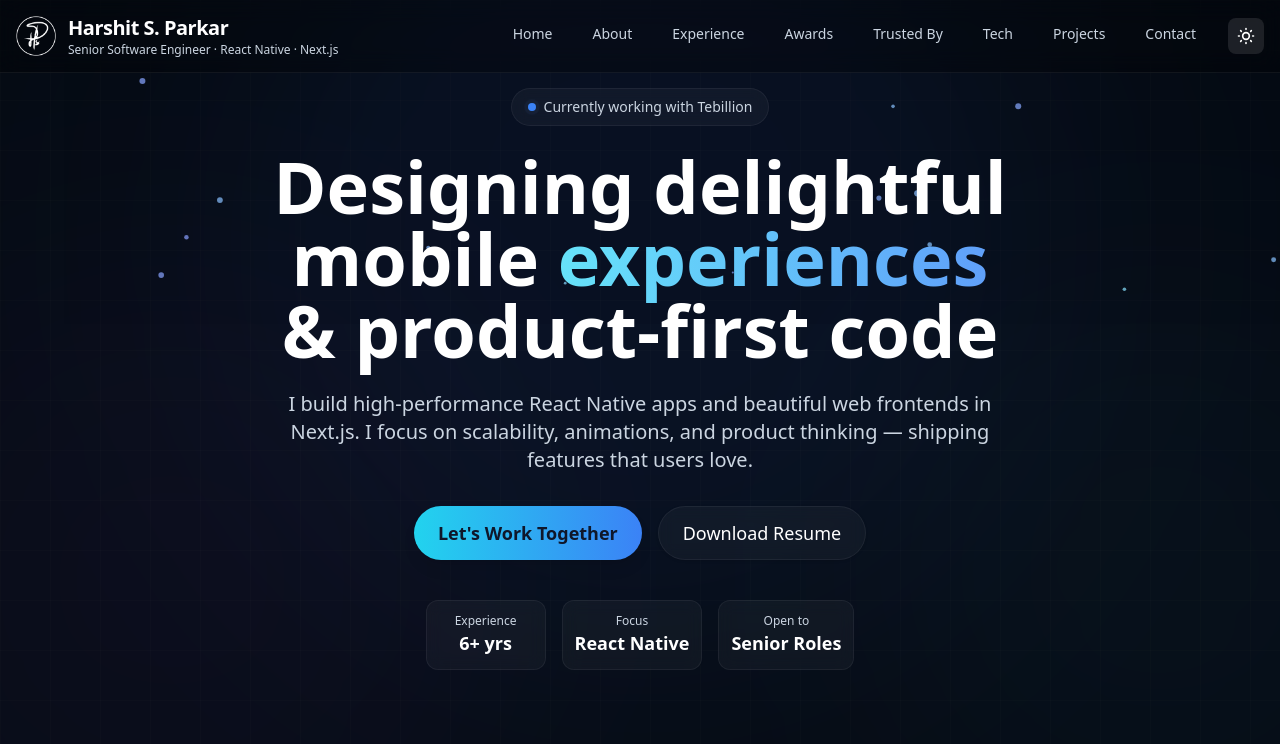
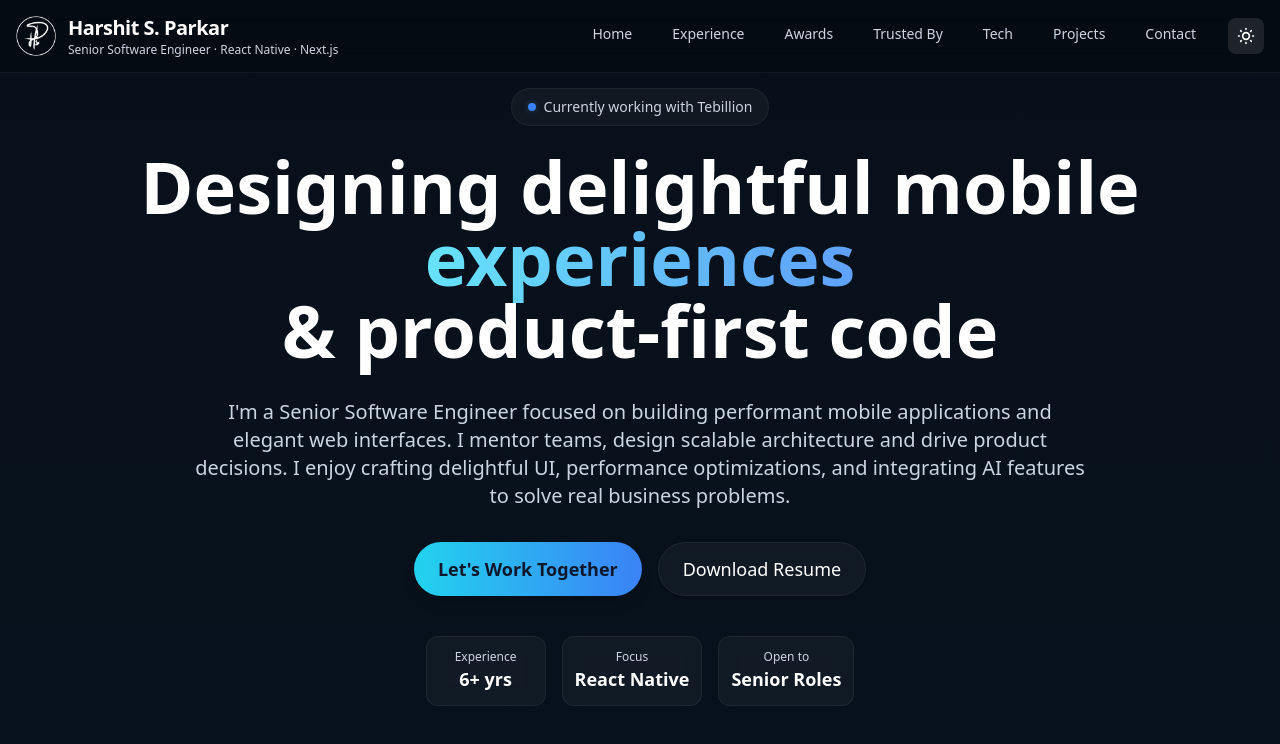
Before and after one commit to harshitparkar/harshitparkar.github.io, a Next.js app: page / in a window 1280 px wide. Shown: the top 744 px of the page. Built offline with nearby package versions, Linux system fonts and the light colour scheme.

Commit message:
Redesign for home page done

```diff
--- a/app/page.jsx
+++ b/app/page.jsx
@@ -1,11 +1,11 @@
 'use client';
 import React from 'react';
 import Cursor from '../components/Cursor';
-import Background from '../components/Background';
+
 import SectionDivider from '../components/SectionDivider';
 import Header from '../components/Header';
 import Hero from '../components/Hero';
-import About from '../components/About';
+
 import TrustedBy from '../components/TrustedBy';
 
 import TechStack from '../components/TechStack';
@@ -32,15 +32,10 @@ export default function Page() {
 
       <Cursor />
       <Header onNav={scrollToId} />
-      {/* Dynamic Background */}
-      <Background />
+
 
       <main id="home" className="pt-16 w-full px-3 md:px-4 lg:px-5 relative z-0">
         <Hero onNav={scrollToId} />
-
-        <SectionDivider />
-        <About />
-
         <SectionDivider />
         <Experience />
 
--- a/components/About.jsx
+++ /dev/null
@@ -1,12 +0,0 @@
-import React from 'react';
-
-export default function About() {
-  return (
-    <section id="about" className="section-pad">
-      <div className="max-w-6xl mx-auto glass rounded-[15px] p-6 border border-divider">
-        <h3 className="text-2xl font-semibold text-primary">About</h3>
-        <p className="text-secondary mt-3 leading-relaxed">I'm a Senior Software Engineer focused on building performant mobile applications and elegant web interfaces. I mentor teams, design scalable architecture and drive product decisions. I enjoy crafting delightful UI, performance optimizations, and integrating AI features to solve real business problems.</p>
-      </div>
-    </section>
-  );
-}
--- a/components/Background.jsx
+++ /dev/null
@@ -1,50 +0,0 @@
-'use client';
-import React from 'react';
-import { useTheme } from '../contexts/ThemeContext';
-
-export default function Background() {
-    const { theme } = useTheme();
-
-    return (
-        <div className="fixed inset-0 z-[-1] overflow-hidden pointer-events-none">
-            {/* Base Background Color */}
-            <div className={`absolute inset-0 transition-colors duration-700 ${theme === 'dark' ? 'bg-[#050b14]' : 'bg-slate-50'
-                }`} />
-
-            {/* Grid Pattern */}
-            <div
-                className={`absolute inset-0 opacity-[0.4] transition-opacity duration-700 ${theme === 'dark' ? 'opacity-[0.3]' : 'opacity-[0.4]'
-                    }`}
-                style={{
-                    backgroundImage: `linear-gradient(${theme === 'dark' ? 'rgba(255,255,255,0.03)' : 'rgba(0,0,0,0.03)'} 1px, transparent 1px),
-                           linear-gradient(90deg, ${theme === 'dark' ? 'rgba(255,255,255,0.03)' : 'rgba(0,0,0,0.03)'} 1px, transparent 1px)`,
-                    backgroundSize: '50px 50px'
-                }}
-            />
-
-            {/* Spotlight Effect - Main Top Center */}
-            <div
-                className={`absolute top-[-20%] left-1/2 -translate-x-1/2 w-[800px] h-[800px] rounded-full blur-[120px] opacity-40 mix-blend-screen transition-all duration-700 ${theme === 'dark'
-                        ? 'bg-blue-900/30'
-                        : 'bg-blue-200/50'
-                    }`}
-            />
-
-            {/* Secondary Glow - Bottom Left */}
-            <div
-                className={`absolute bottom-[-10%] left-[-10%] w-[600px] h-[600px] rounded-full blur-[100px] opacity-30 mix-blend-screen transition-all duration-700 ${theme === 'dark'
-                        ? 'bg-purple-900/20'
-                        : 'bg-purple-200/40'
-                    }`}
-            />
-
-            {/* Secondary Glow - Right Center */}
-            <div
-                className={`absolute top-[40%] right-[-10%] w-[500px] h-[500px] rounded-full blur-[100px] opacity-30 mix-blend-screen transition-all duration-700 ${theme === 'dark'
-                        ? 'bg-cyan-900/20'
-                        : 'bg-cyan-200/40'
-                    }`}
-            />
-        </div>
-    );
-}
--- a/components/Header.jsx
+++ b/components/Header.jsx
@@ -26,7 +26,7 @@ export default function Header({ onNav }) {
     }
   }
 
-  const items = ['home', 'about', 'experience', 'awards', 'trusted-by', 'tech', 'projects', 'contact'];
+  const items = ['home', 'experience', 'awards', 'trusted-by', 'tech', 'projects', 'contact'];
 
   return (
     <header className="fixed inset-x-0 top-0 z-50 backdrop-blur-md bg-header border-b border-divider">
--- a/components/Hero.jsx
+++ b/components/Hero.jsx
@@ -1,6 +1,6 @@
 'use client';
 import React from 'react';
-import ParticleField from './ParticleField';
+
 import StatCard from './StatCard';
 
 import { PROFILE_CONFIG } from '../data/profileConfig';
@@ -8,9 +8,9 @@ import { PROFILE_CONFIG } from '../data/profileConfig';
 export default function Hero({ onNav }) {
   const { isAvailable } = PROFILE_CONFIG;
   return (
-    <section className="max-w-6xl mx-auto section-pad relative">
-      <div className="absolute inset-0 -z-10"><ParticleField /></div>
-      <div className="text-center max-w-4xl mx-auto">
+    <section className="max-w-7xl mx-auto section-pad relative">
+
+      <div className="text-center max-w-5xl mx-auto">
         <div className="inline-flex items-center gap-2 px-4 py-2 rounded-full glass border border-divider mb-6 hover:bg-white/5 transition-colors">
           <span className="relative flex h-2 w-2">
             <span className={`animate-ping absolute inline-flex h-full w-full rounded-full opacity-75 ${isAvailable ? 'bg-green-400' : 'bg-blue-400'}`}></span>
@@ -30,9 +30,10 @@ export default function Hero({ onNav }) {
           & product-first code
         </h1>
 
-        <p className="mt-6 text-lg md:text-xl text-secondary max-w-3xl mx-auto leading-relaxed">
-          I build high-performance React Native apps and beautiful web frontends in Next.js.
-          I focus on scalability, animations, and product thinking — shipping features that users love.
+        <p className="mt-8 text-lg md:text-xl text-secondary max-w-4xl mx-auto leading-relaxed">
+          I'm a Senior Software Engineer focused on building performant mobile applications and elegant web interfaces.
+          I mentor teams, design scalable architecture and drive product decisions. I enjoy crafting delightful UI,
+          performance optimizations, and integrating AI features to solve real business problems.
         </p>
 
         <div className="mt-8 flex flex-wrap gap-4 justify-center">
--- a/styles/globals.css
+++ b/styles/globals.css
@@ -95,7 +95,7 @@ html.light {
 
 /* Theme Utility Classes */
 .bg-background {
-  /* background: linear-gradient(to bottom, var(--bg-start), var(--bg-mid), var(--bg-end)); */
+  background: linear-gradient(to bottom, var(--bg-start), var(--bg-mid), var(--bg-end));
 }
 
 .text-primary {
```
